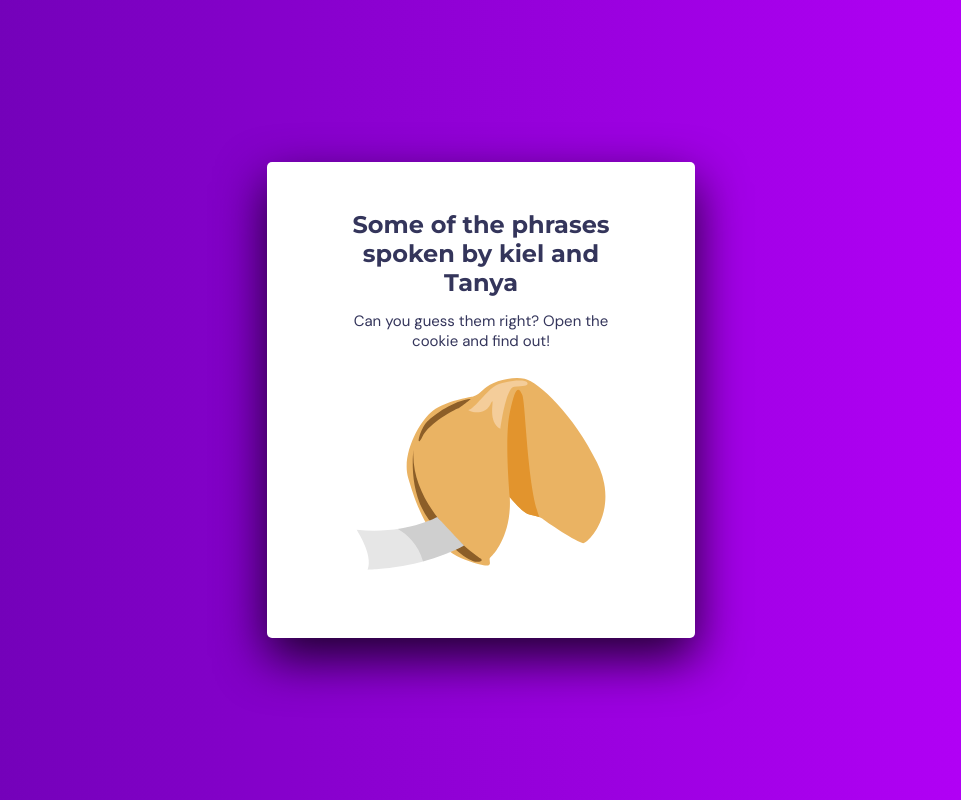
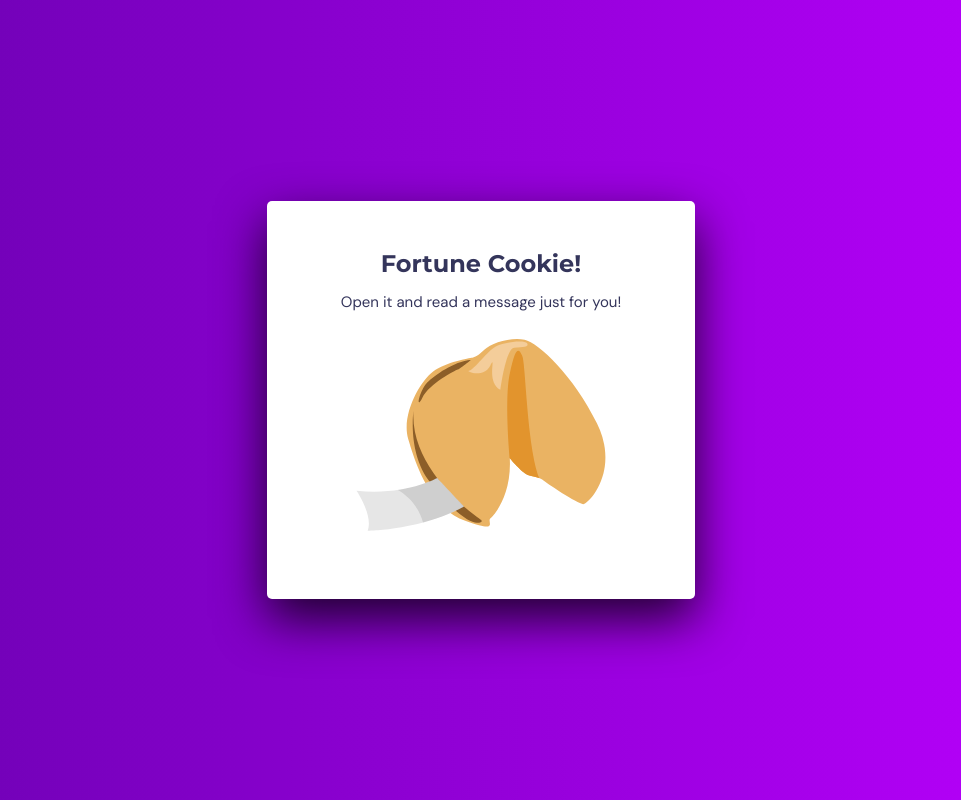
Before and after one commit to ezequielrabello/biscoitodasorte, a plain HTML site: page index.html in a window 1280 px wide. Shown: the whole page, without its empty margins (159-1120 px from the left). Drawn offline with Linux system fonts and the light colour scheme.

Commit message:
changed h1 and p on screen1

```diff
--- a/index.html
+++ b/index.html
@@ -13,8 +13,8 @@
 
   <main>
     <div class="screen1">
-      <h1>Some of the phrases spoken by kiel and Tanya</h1>
-      <p>Can you guess them right? Open the cookie and find out!</p>
+      <h1>Fortune Cookie!</h1>
+      <p>Open it and read a message just for you!</p>
       <button class="bto_1">
         <div class="img">
           <img src="./assets/biscoito.svg" alt="">
```
